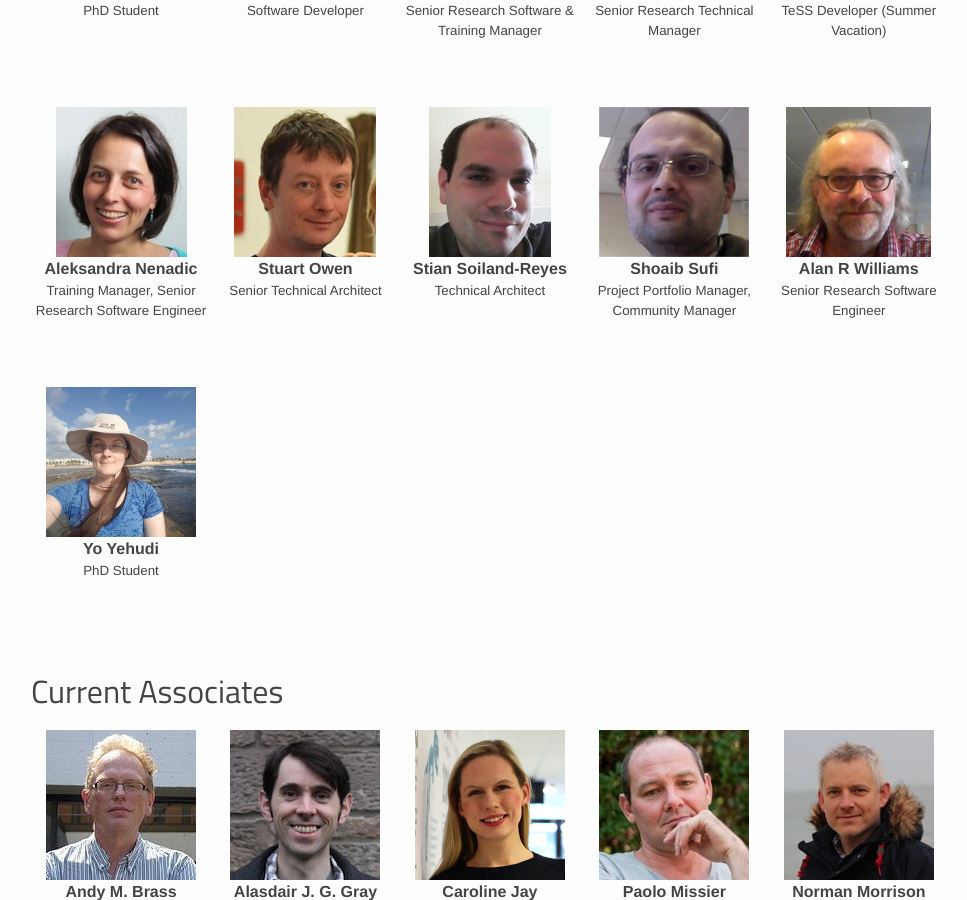
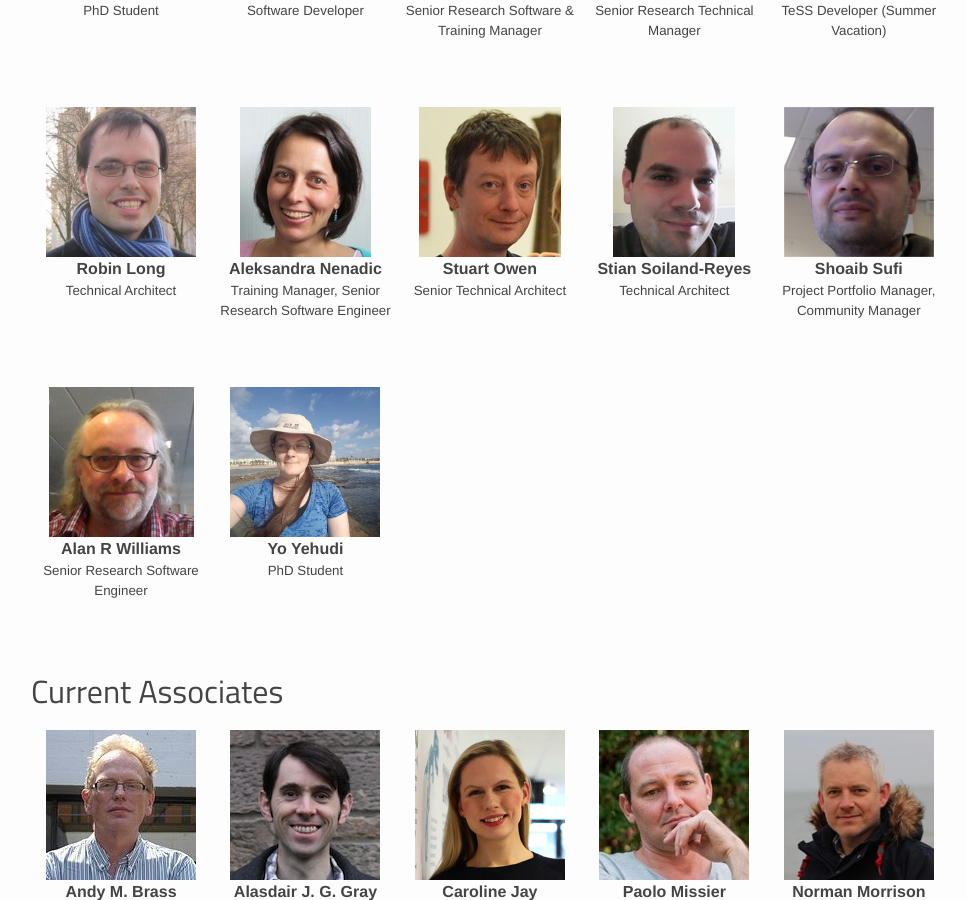
Before and after one commit to eScienceLab/eScienceLab.github.io, a Jekyll site: the page built from people.md, in a window 1280 px wide and 900 px high, scrolled down 704 px. Shown: the whole window, without its empty margins (69-1036 px from the left). Built offline with Jekyll 4.4.1, drawn with Linux system fonts in a browser that asks for light colours; comment, search, counter and statistics services are not loaded.

Commit message:
Added Robin

```diff
--- a/people.md
+++ b/people.md
@@ -29,6 +29,10 @@ staff:
 - name: Tong Li
   img: tong-li-sm.jpg
   role: TeSS Developer (Summer Vacation)
+- name: Robin Long
+  orcid: 0000-0003-2249-645X
+  img: robin-long-sm.jpg
+  role: Technical Architect
 - name: Aleksandra Nenadic
   orcid: 0000-0002-2269-3894
   img: aleks-nenadic-sm.jpg
```
Also changed, not shown: images/profiles/robin-long-sm.jpg (added).
